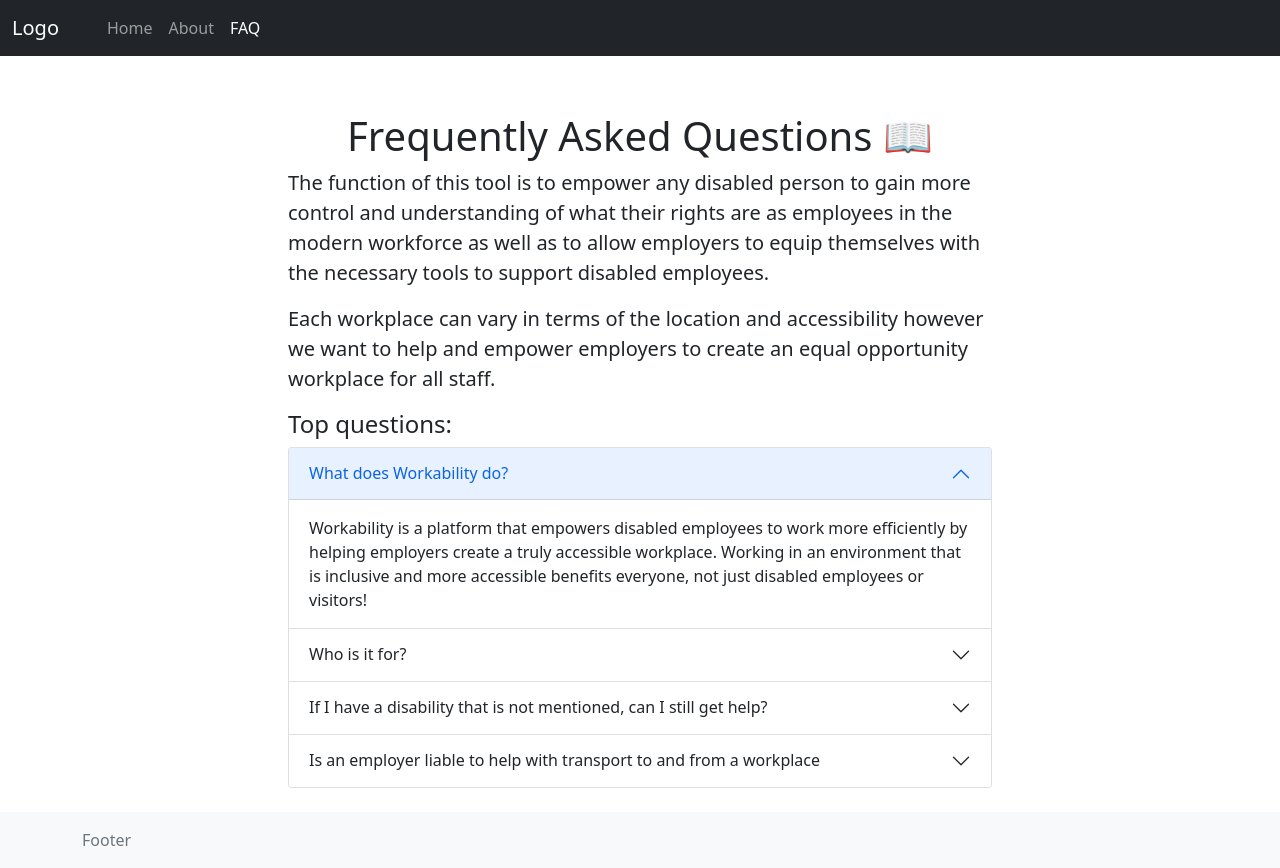
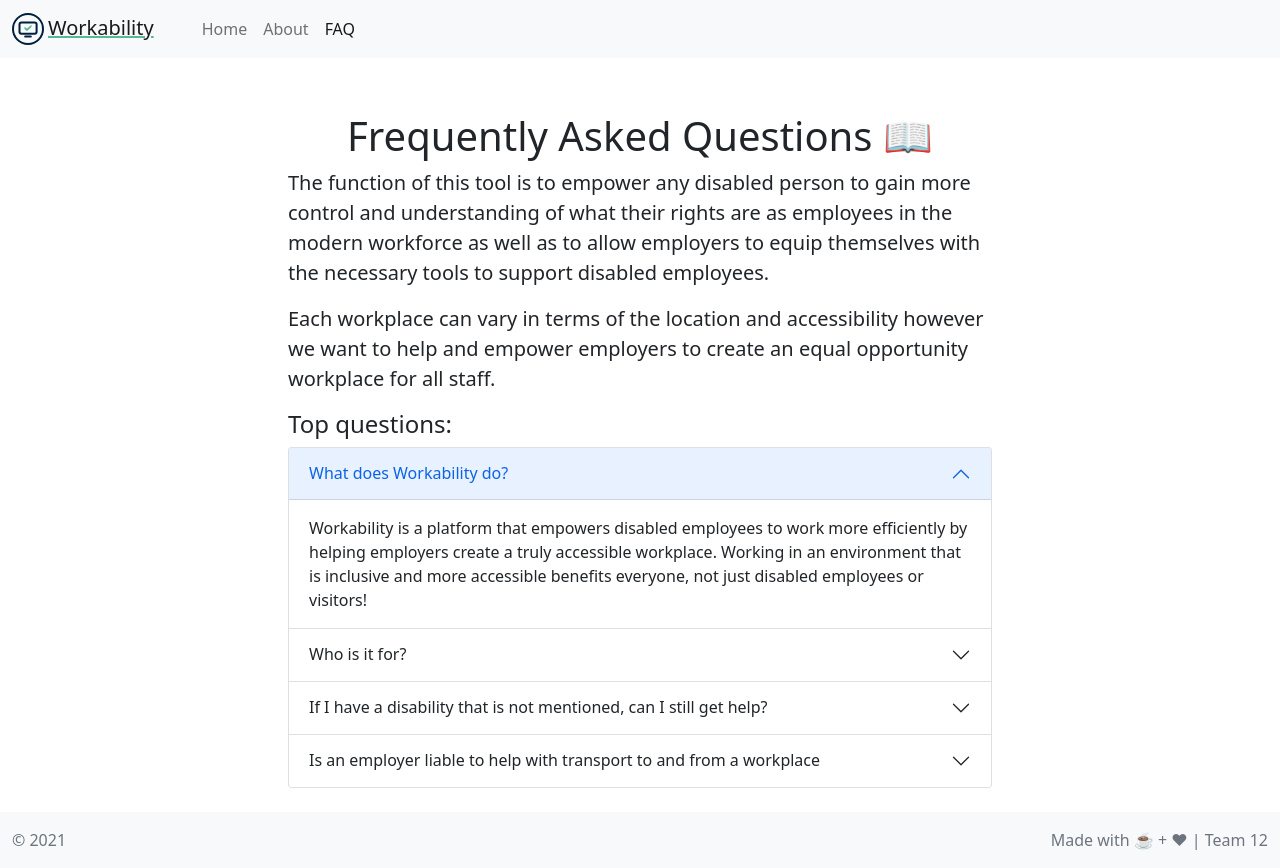
Before and after one commit to thaysom22/SODA_hackathon_team_12, a Flask app: page /faq in a window 1280 px wide. Run offline with Flask 2, Linux system fonts and the light colour scheme; some libraries are stand-ins or nearby versions.

Commit message:
Add logo and footer styles - closes #23

```diff
--- a/static/css/main.css
+++ b/static/css/main.css
@@ -1,10 +1,25 @@
 :root {
   --bs-primary: #001f3f;
+  --bs-green: #57b894;
 }
 
 .content-wrapper {
   padding-top: 4rem;
   max-width: 800px;
+}
+
+.logo-text {
+  font-weight: 500;
+  text-decoration: underline;
+  text-decoration-color: var(--bs-green);
+}
+
+.active {
+  font-weight: 500;
+}
+
+#hamburger {
+  stroke: var(--bs-primary);
 }
 
 /* About Page Styles */
--- a/templates/base.html
+++ b/templates/base.html
@@ -28,8 +28,8 @@
 
   <body class="d-flex flex-column h-100 align-items-center">
     <header>
-      <nav class="navbar navbar-expand-md navbar-dark bg-dark fixed-top">
-        <div class="container-fluid justify-content-start gap-4">
+      <nav class="navbar navbar-expand-md navbar-light bg-light fixed-top">
+        <div class="container-fluid gap-4">
           <button
             class="navbar-toggler"
             type="button"
@@ -37,19 +37,23 @@
             data-bs-target="#offcanvasNavbar"
             aria-controls="offcanvasNavbar"
           >
-            <span class="navbar-toggler-icon"></span>
+            <svg width="24" height="24" id="hamburger" xmlns="http://www.w3.org/2000/svg"><path d="M1 6h22M1 12h22M1 18h22" stroke-width="2" stroke-linecap="round"/></svg>
           </button>
-          <a class="navbar-brand" href="/">Logo</a>
+          <a class="navbar-brand d-flex" href="/">
+            <svg width="32" height="32" fill="none" xmlns="http://www.w3.org/2000/svg"><rect x="7.5" y="9.4" width="17.1" height="11.4" rx="2" stroke="#001F3F" stroke-width="2"/><path d="M31 16a15 15 0 1 1-30 0 15 15 0 0 1 30 0Z" stroke="#001F3F" stroke-width="2"/><path d="M17 13.8c-1.7 1.8-2.3 2-3 1-.8-.8-1.8-.7-1.8.2 0 .7 2 2.9 2.8 2.9.7 0 4.8-4.3 4.8-5 0-1.1-1-.8-2.8 1Z" fill="#57B894"/><path d="M12.2 23.5c0 1 .3 1 3.8 1s3.8 0 3.8-1c0-.9-.3-1-3.8-1s-3.8.1-3.8 1Z" fill="#001F3F"/></svg>
+            <span class="logo-text align-self-baseline ps-1">Workability</span>
+          </a>
           <div
-            class="offcanvas offcanvas-start bg-dark"
+            class="offcanvas offcanvas-start bg-light"
             tabindex="-1"
             id="offcanvasNavbar"
             aria-labelledby="offcanvasNavbarLabel"
           >
             <div class="offcanvas-header">
-              <h5 class="offcanvas-title text-light" id="offcanvasNavbarLabel">
-                Logo
-              </h5>
+              <div class="offcanvas-title d-flex" id="offcanvasNavbarLabel">
+                <svg width="48" height="48" fill="none" xmlns="http://www.w3.org/2000/svg"><rect x="11.2" y="14" width="25.6" height="17.1" rx="2.5" stroke="#001F3F" stroke-width="3"/><path d="M46.5 24a22.5 22.5 0 1 1-45 0 22.5 22.5 0 0 1 45 0Z" stroke="#001F3F" stroke-width="3"/><path d="M25.6 20.7c-2.7 2.7-3.5 3-4.7 1.6-1.1-1.3-2.5-1.2-2.5.1 0 1.2 3 4.4 4 4.4 1.2 0 7.2-6.4 7.2-7.5 0-1.7-1.4-1.2-4 1.4Z" fill="#57B894"/><path d="M18.4 35.3c0 1.3.3 1.4 5.6 1.4s5.6 0 5.6-1.4c0-1.3-.3-1.4-5.6-1.4s-5.6 0-5.6 1.4Z" fill="#001F3F"/></svg>
+            <span class="logo-text align-self-center ps-1 fs-2">Workability</span>
+              </div>
               <button
                 type="button"
                 class="btn-close"
@@ -72,10 +76,9 @@
 
     <main class="flex-shrink-0">{% block content %}{% endblock %}</main>
 
-    <footer class="container-fluid mt-auto py-3 bg-light">
-      <div class="container">
-        <span class="text-muted">Footer</span>
-      </div>
+    <footer class="container-fluid mt-auto py-3 bg-light d-flex justify-content-between">
+      <span class="text-muted">© 2021</span>
+      <span class="text-muted">Made with ☕ + ❤ | Team 12</span>
     </footer>
 
     <!-- Bootstrap Bundle with Popper -->
```
